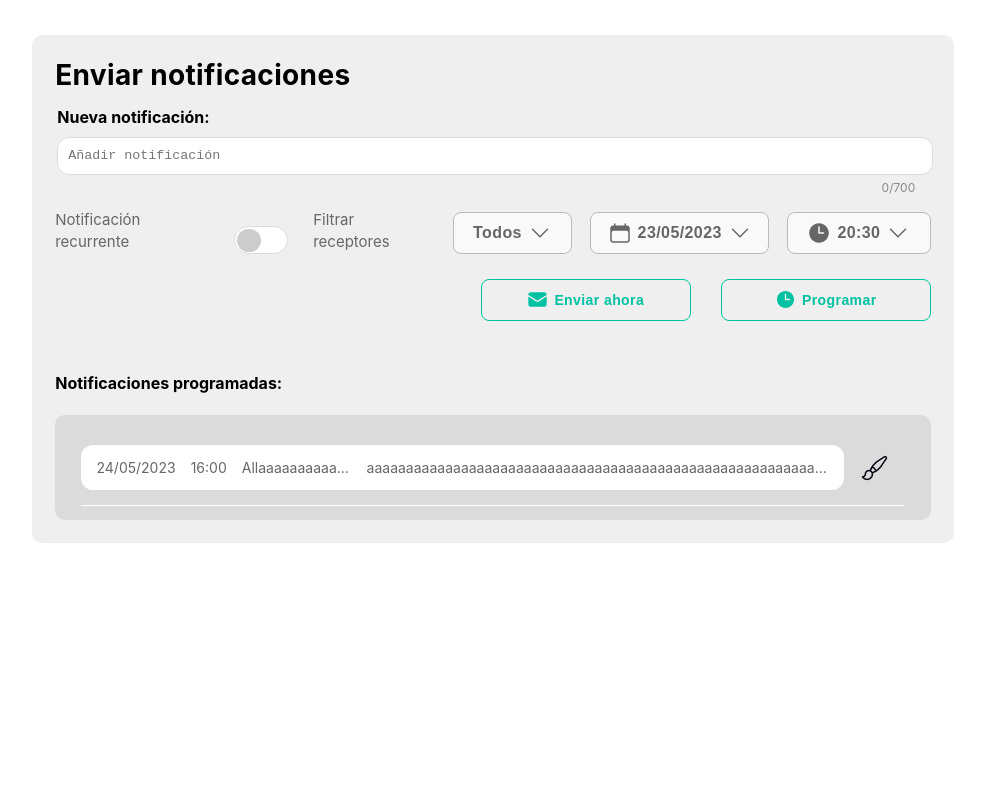
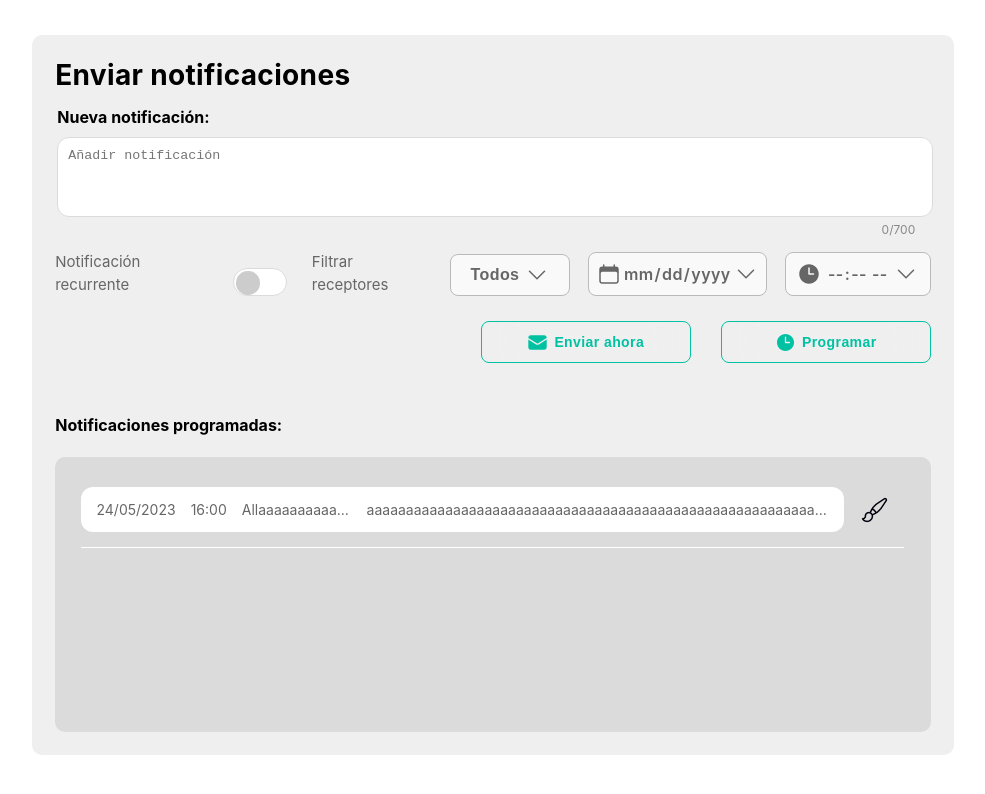
Before and after one commit to amsiceza/TBridge-Feending-Project, a React (Vite) app: page /notifications in a window 1280 px wide. Shown: the top 794 px of the page, without its empty margins (19-1004 px from the left). Built offline with nearby package versions, Linux system fonts and the light colour scheme; a web font is replaced by a local one.

Commit message:
Error fixed

```diff
--- a/src/App.scss
+++ b/src/App.scss
@@ -19,7 +19,6 @@
 }
 .content-container{
   width: 80%;
-  height: 100%;
-  display: flex;
+   display: flex;
   flex-direction: column;
 }
--- a/src/components/Buttons/BtnSendNow.jsx
+++ b/src/components/Buttons/BtnSendNow.jsx
@@ -2,10 +2,10 @@ import React from 'react'
 import "../../sass/buttons.scss"
 import { HiEnvelope} from "react-icons/hi2"
 
-const BtnSendNow = () => {
+const BtnSendNow = (props) => {
   return (
     <>
-     <button type="button" className="btn-green-lg"><span><HiEnvelope></HiEnvelope>Enviar ahora</span></button>
+     <button type="button" className="btn-green-lg" onClick={props.onClick}><span><HiEnvelope></HiEnvelope>Enviar ahora</span></button>
     </>
   )
 }
--- a/src/pages/Notifications/Notifications.jsx
+++ b/src/pages/Notifications/Notifications.jsx
@@ -1,12 +1,13 @@
 import React, { useEffect, useState } from 'react'
 import "./Notifications.scss";
-import BtnDate from '../../components/Buttons/BtnDate';
-import BtnTime from '../../components/Buttons/BtnTime';
+// import BtnDate from '../../components/Buttons/BtnDate';
+// import BtnTime from '../../components/Buttons/BtnTime';
 import AssCategory from '../../components/Buttons/AssistantsCategory';
 import SwitchButton from '../../components/Buttons/Swichbutton';
 import BtnSendNow from '../../components/Buttons/BtnSendNow';
 import ProgramNotification from '../../components/Buttons/ProgramNotification';
 import BrushEdit from '../../assets/icons/brush-edit.png'
+import { HiCalendar, HiChevronDown, HiClock } from 'react-icons/hi2';
 
 
 
@@ -47,13 +48,33 @@ const Notifications = () => {
                         <div className='filter-assistants-buttons'>
                             <p className='text-buttons-nots'>Filtrar receptores</p>
                             <AssCategory />
-                            <BtnDate />
-                            <BtnTime />
+
+                            <span className="input-date">
+                                <HiCalendar />
+                                <input
+                                    type="date"
+                                    className=""
+                                // value={eventStartDate}
+                                // onChange={(e) => setEventStartDate(e.target.value)}
+                                />
+                                <HiChevronDown />
+                            </span>
+
+                            <span className="input-time">
+                                <HiClock />
+                                <input
+                                    type="time"
+                                    className=""
+                                    // value={eventStartTime}
+                                    // onChange={(e) => setEventStartTime(e.target.value)}
+                                />
+                                <HiChevronDown />
+                            </span>
                         </div>
                     </div>
 
                     <div className='send-notifications-buttons'>
-                        <BtnSendNow />
+                        <BtnSendNow />   {/*onClick={createNotification}*/}
                         <ProgramNotification />
                     </div>
 
```
